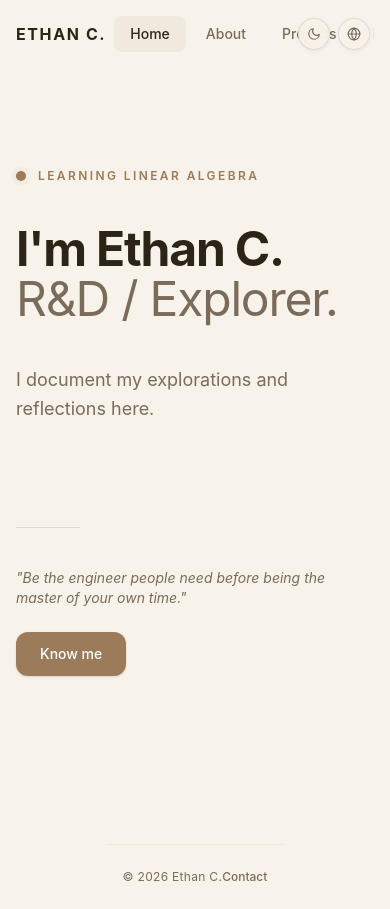
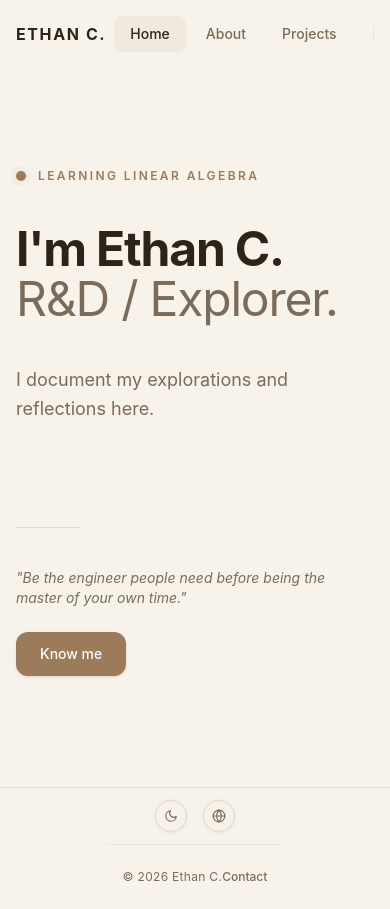
Before and after one commit to Ethan-decoy/personal_site, a React (Vite) app: page / in a window 390 px wide. Built offline with nearby package versions, Linux system fonts and the light colour scheme.

Commit message:
fix(app): 移动端 toggle 按钮移至底栏，避免与导航栏重叠

```diff
--- a/src/App.tsx
+++ b/src/App.tsx
@@ -76,7 +76,13 @@ function AppInner() {
 			style={{ backgroundColor: theme.bg, color: theme.text }}
 		>
 			<NavBar theme={theme} active={active} onNavigate={navigate} />
-			<div className="fixed top-[18px] right-5 z-50 flex items-center gap-2">
+			<div className="fixed top-2 right-5 z-50 flex items-center gap-2 hidden md:flex">
+				<ThemeToggle mode={mode} setMode={setMode} theme={theme} />
+				<LangToggle locale={locale} setLocale={setLocale} theme={theme} />
+			</div>
+			<div className="md:hidden fixed bottom-0 left-0 right-0 z-50 flex items-center justify-center gap-4 px-4 py-3"
+				style={{ backgroundColor: `${theme.bg}f0`, backdropFilter: "blur(12px)", borderTop: `1px solid ${theme.border}` }}
+			>
 				<ThemeToggle mode={mode} setMode={setMode} theme={theme} />
 				<LangToggle locale={locale} setLocale={setLocale} theme={theme} />
 			</div>
```
